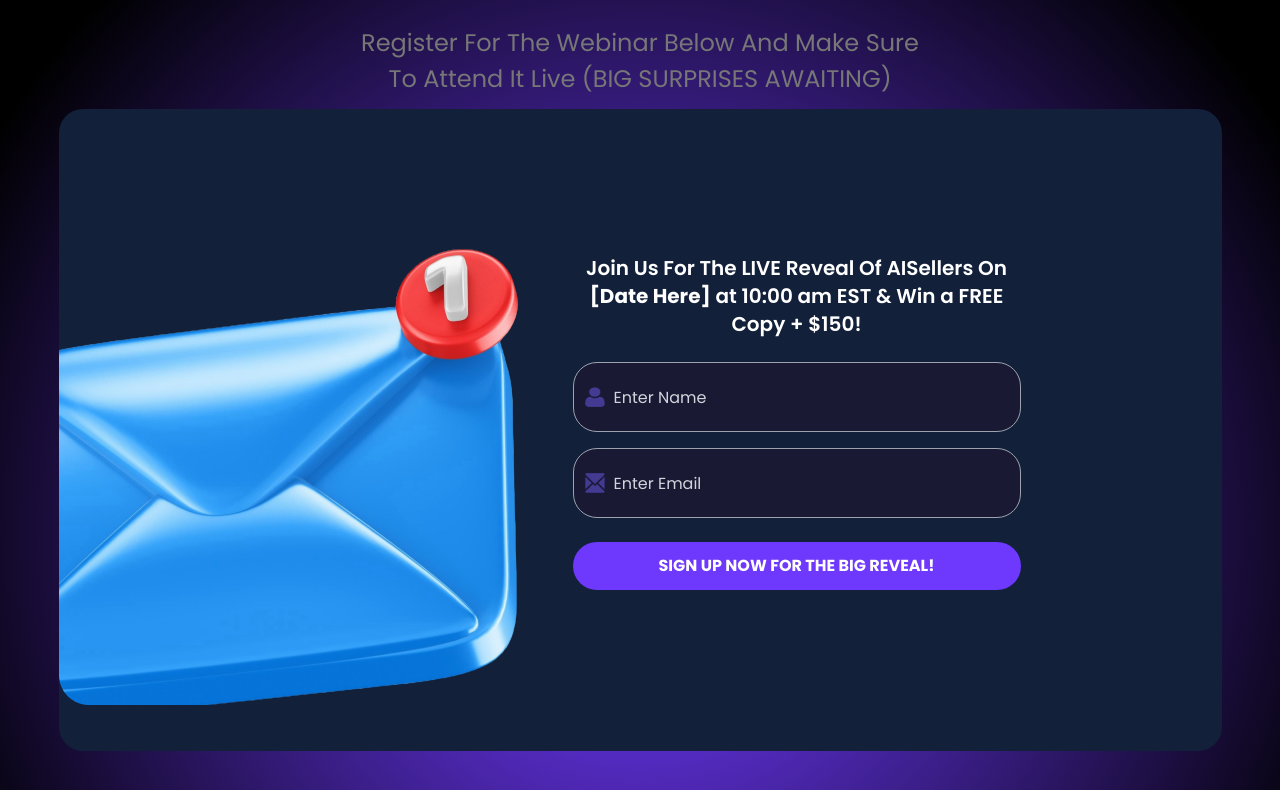
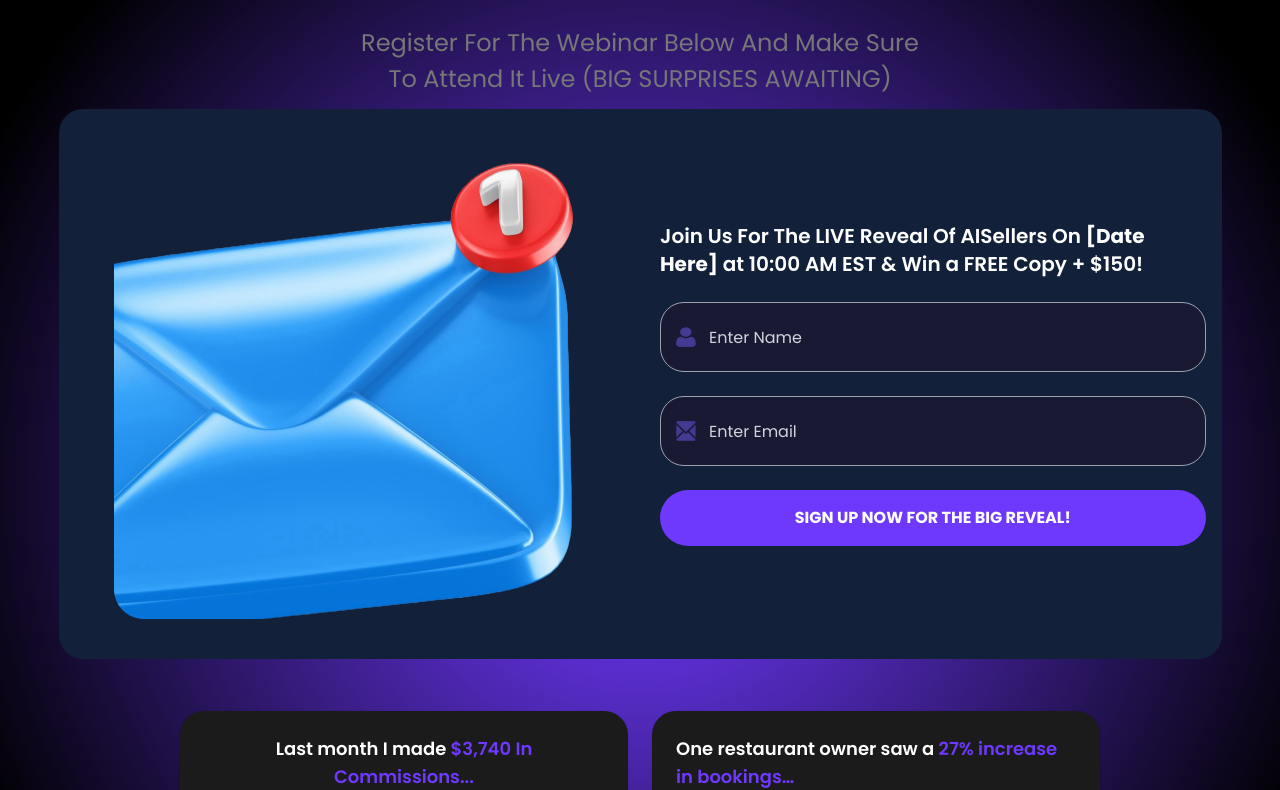
Before and after one commit to atAshishGaur/AISeller, a React (Create React App) app: page /#/ in a window 1280 px wide. Shown: the part 4934-5724 px from the top of the page. Built offline with nearby package versions, Linux system fonts and the light colour scheme.

Commit message:
committttttt

```diff
--- a/src/components/footer.js
+++ b/src/components/footer.js
@@ -21,57 +21,53 @@
   <div className="text-[#777777] text-[24px] max-w-xl">
     Register For The Webinar Below And Make Sure To Attend It Live  (BIG SURPRISES AWAITING)
   </div>
-  <div className="bg-[#12203A] max-w-full w-[1163px] rounded-3xl h-[642px] mx-auto mt-20 flex flex-wrap items-center">
-    {/* Left side - image with margin top */}
-    <div className="mt-20 flex justify-center w-full md:w-auto">
-      <img src={message} alt="message" className="" />
+  <div className="bg-[#12203A] w-full max-w-[1163px] rounded-3xl mx-auto mt-20 px-4 py-10 flex flex-col lg:flex-row items-center gap-10">
+
+  <div className="flex justify-center w-full lg:w-1/2">
+    <img src={message} alt="message" className="max-w-full h-auto" />
   </div>
 
-    {/* Right side - text and inputs */}
-  <div className="flex flex-col w-full md:w-auto md:ml-12 space-y-6 max-w-md mx-auto">
-   <p className="text-xl text-white font-semibold max-w-lg text-center -mt-4">
-    Join Us For The LIVE Reveal Of AISellers On <span className="font-bold">[Date Here]</span> at 10:00 am EST &amp; Win a FREE Copy + $150!
+  {/* Form Section */}
+  <div className="flex flex-col items-center lg:items-start w-full lg:w-1/2 space-y-6">
+    <p className="text-xl text-white font-semibold text-center lg:text-left">
+      Join Us For The LIVE Reveal Of AISellers On <span className="font-bold">[Date Here]</span> at 10:00 AM EST &amp; Win a FREE Copy + $150!
     </p>
 
 
-    <div className="flex flex-col space-y-4">
-      {/* Name Input with Profile Icon */}
-      <div className="relative">
+    <div className="relative w-full">
       <img
         src={profile}
         alt="profile icon"
-          className="absolute left-3 top-1/2 transform -translate-y-1/2 w-5 h-5 opacity-50 pointer-events-none"
+        className="absolute left-4 top-1/2 transform -translate-y-1/2 w-5 h-5 opacity-50 pointer-events-none"
       />
       <input
         type="text"
         placeholder="Enter Name"
- className="w-full max-w-[500px] h-[60px] sm:h-[65px] md:h-[70px] rounded-3xl border border-gray-400 px-6 sm:px-8 md:px-10 py-2 focus:ring-[#6E38FD] bg-[#191934] text-white placeholder:text-gray-300"
+        className="w-full h-[60px] sm:h-[65px] md:h-[70px] pl-12 pr-6 rounded-3xl border border-gray-400 bg-[#191934] text-white placeholder:text-gray-300 focus:ring-[#6E38FD] outline-none"
       />
     </div>
 
-      {/* Email Input with Email Icon */}
-      <div className="relative">
+
+    <div className="relative w-full">
       <img
         src={email}
         alt="email icon"
-          className="absolute left-3 top-1/2 transform -translate-y-1/2 w-5 h-5 opacity-50 pointer-events-none"
+        className="absolute left-4 top-1/2 transform -translate-y-1/2 w-5 h-5 opacity-50 pointer-events-none"
       />
       <input
         type="email"
         placeholder="Enter Email"
-           className="w-full max-w-[500px] h-[60px] sm:h-[65px] md:h-[70px] rounded-3xl border border-gray-400 px-6 sm:px-8 md:px-10 py-2 focus:ring-[#6E38FD] bg-[#191934] text-white placeholder:text-gray-300"
+        className="w-full h-[60px] sm:h-[65px] md:h-[70px] pl-12 pr-6 rounded-3xl border border-gray-400 bg-[#191934] text-white placeholder:text-gray-300 focus:ring-[#6E38FD] outline-none"
       />
+    </div>
+
+    {/* Submit Button */}
+    <button className="bg-[#6E38FD] hover:bg-[#582bd1] text-white font-bold rounded-full px-6 py-4 w-full transition">
+      SIGN UP NOW FOR THE BIG REVEAL!
+    </button>
   </div>
 </div>
 
-    {/* Button */}
-    <button className="bg-[#6E38FD] hover:bg-[#582bd1] text-white font-bold rounded-full px-6 py-3 mt-2 max-w-md w-full transition">
-      SIGN UP NOW FOR THE BIG REVEAL!
-    </button>
-  </div>
-
-
-  </div>
 
 <div className="flex flex-col md:flex-row gap-6 justify-center items-stretch px-4 py-10">
   {/* Testimonial Box 1 */}
```
Lines whose indentation alone changed are shown as unchanged.
